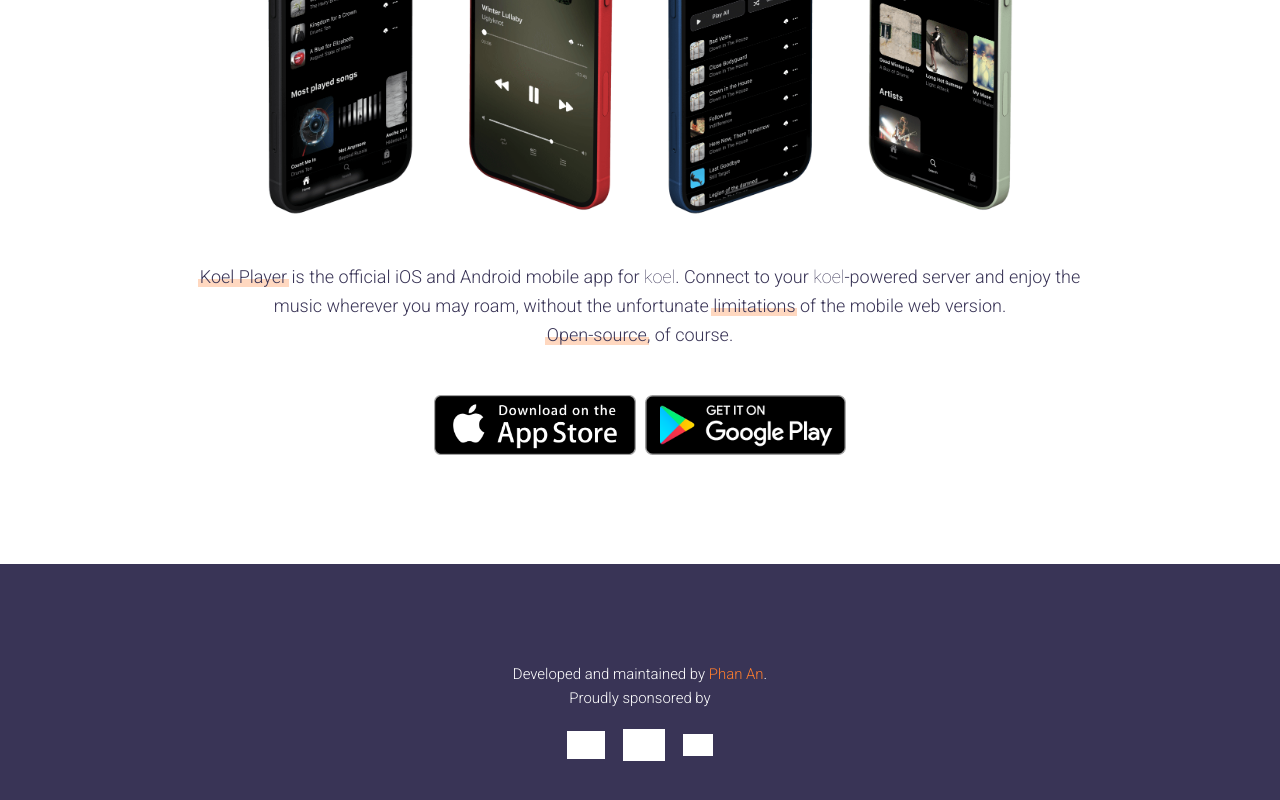
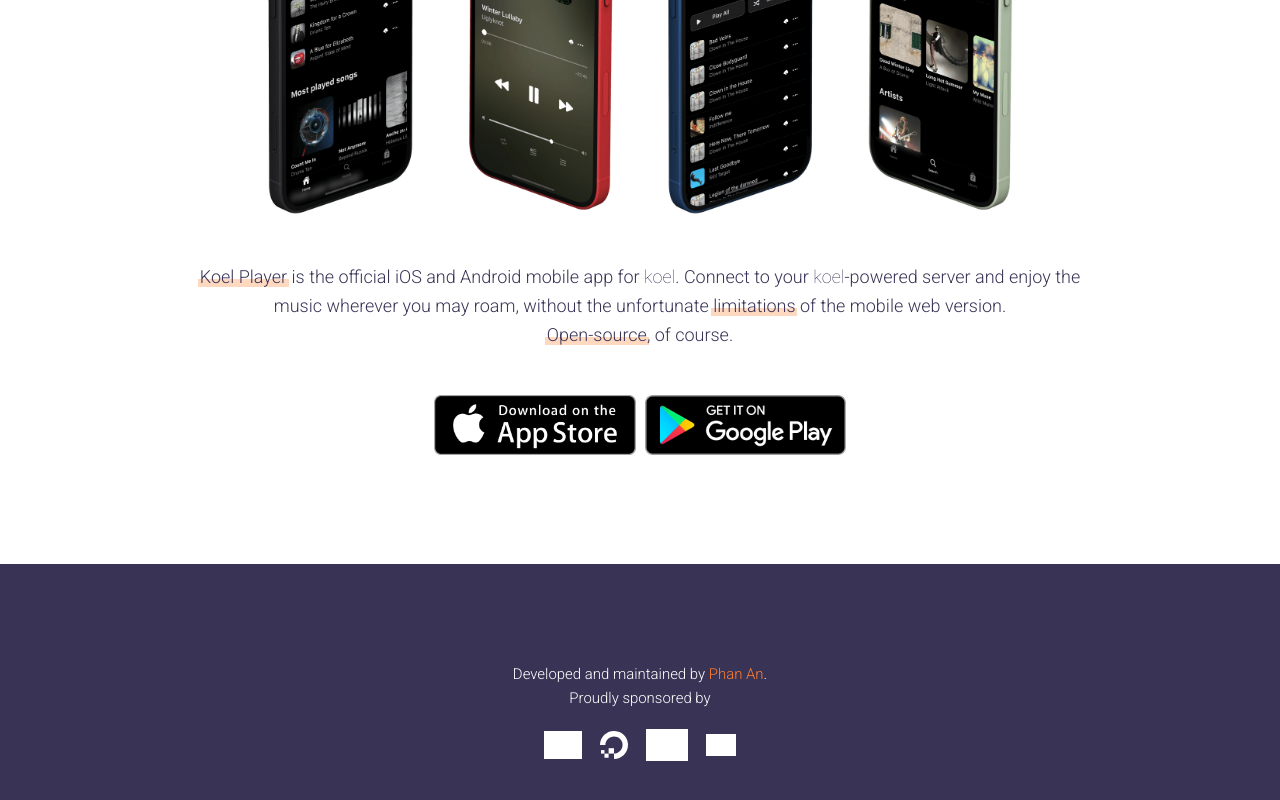
Before and after one commit to koel/home, a Nuxt app: page / in a window 1280 px wide. Shown: the part 3703-4503 px from the top of the page. Built offline with nearby package versions, Linux system fonts and the light colour scheme; grey boxes are pictures that could not be loaded.

Commit message:
feat: add DO

```diff
--- a/components/PageFooter.vue
+++ b/components/PageFooter.vue
@@ -5,17 +5,22 @@
     <ul class="sponsors flex place-content-center align-items-center">
       <li>
         <a class="render" href="https://render.com" title="Render - Cloud Hosting for Developers">
-          <img alt="Render logo" src="~/assets/img/sponsors/render.svg" height="28">
+          <img alt="Render logo" src="~/assets/img/sponsors/render.svg" height="28"/>
+        </a>
+      </li>
+      <li>
+        <a class="do" href="https://www.digitalocean.com/?refcode=5860de5f25fe&utm_campaign=Referral_Invite&utm_medium=Referral_Program&utm_source=badge" title="DigitalOcean">
+          <img alt="DigitalOcean logo" src="~/assets/img/sponsors/do.svg" height="28"/>
         </a>
       </li>
       <li>
         <a class="keycdn" href="https://www.keycdn.com/?a=11519" title="KeyCDN - Content Delivery Made Easy">
-          <img alt="KeyCDN logo" src="~/assets/img/sponsors/keycdn.svg" height="32">
+          <img alt="KeyCDN logo" src="~/assets/img/sponsors/keycdn.svg" height="32"/>
         </a>
       </li>
       <li>
         <a class="whatthediff" href="https://whatthediff.ai" title="What The Diff - AI powered changelog generation">
-          <img alt="What The Diff logo" src="~/assets/img/sponsors/what-the-diff.svg" height="22">
+          <img alt="What The Diff logo" src="~/assets/img/sponsors/what-the-diff.svg" height="22"/>
         </a>
       </li>
     </ul>
```
Also changed, not shown: assets/img/sponsors/do.svg (added).
